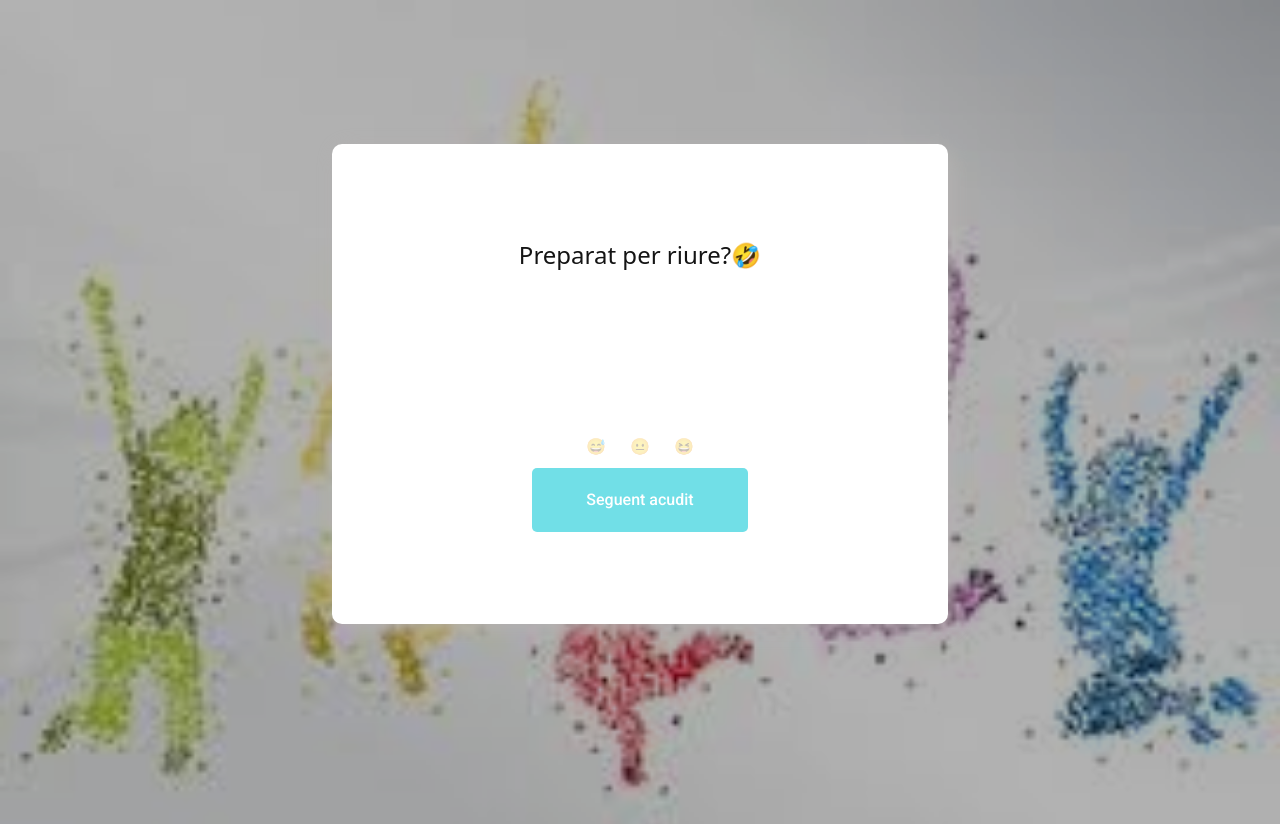
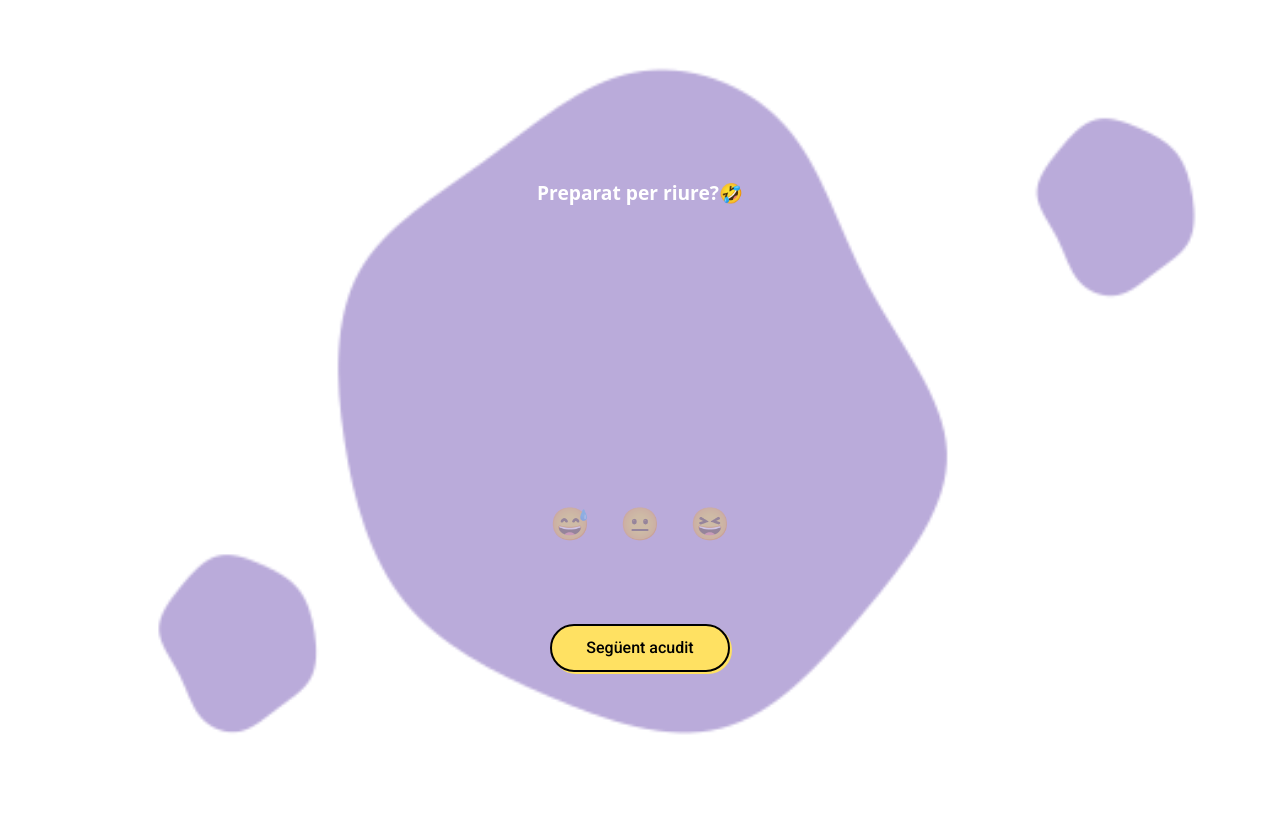
Before and after one commit to gromi1985/taskJokeNivelI, a website: page index.html in a window 1280 px wide. After the commit the page ends 800 px from the top, so only its background shows below. Drawn offline with nearby package versions, Linux system fonts and the light colour scheme; no server answers.

Commit message:
Nivel III Terminado

```diff
--- a/index.html
+++ b/index.html
@@ -20,28 +20,21 @@
   </head>
 
   <body>
-    <div class="container-fluid marco-size">
+    <div id="marco-size" class="container-fluid">
       <div id="elTiempo">
         <!-- <p></p> -->
         <!-- <p></p> -->
       </div>
-      <!-- <div class="col-sm-12 col-md-8"> -->
       <div class="row justify-content-center align-items-center">
         <div class="col-sm-10 col-md-6">
-          <div
-            class="d-flex flex-column justify-content-center align-items-center"
-            id="cuadro"
-          >
+          <div class="d-flex flex-column justify-content-between align-items-center" id="cuadro" >
             <h1 id="title">Preparat per riure?&#x1F923;</h1>
-            <div
-              id="chiste"
-              class="d-flex justify-content-center align-items-center"
-            >
+            <div id="chiste" class="d-flex justify-content-center align-items-center">
               <!-- <p >
 
                     </p> -->
             </div>
-            <div class="buttonFace">
+            <div class="buttonFace d-flex justify-content-between align-items-center">
               <button class="button-face-sad" value="1" disabled>
                 &#x1F605;
               </button>
@@ -56,12 +49,11 @@
             <button
               class="boton-request d-flex justify-content-center align-items-center"
             >
-              <span>Seguent acudit</span>
+              <span>Següent acudit</span>
             </button>
           </div>
         </div>
       </div>
-      <!-- </div> -->
     </div>
     <script src="./src/index.js" type="module"></script>
     <script
--- a/style.css
+++ b/style.css
@@ -6,46 +6,60 @@
 
 body {
 	 width: 100%;
-	height:100vh;
 	background: #f2f2f2;
 	font-family: 'Roboto', sans-serif;
-	background: linear-gradient(rgba(0, 0, 0, .3) ,rgba(0 , 0, 0, .3)), url('img/fondo-1.jpg') ;
-	background-size: cover;
 }
 
 
-.marco-size{
-	width:100vh;
-	height: 100vh;
+#marco-size{
+	width:96%;
+	height: 96vh;
+	margin:2vh 2%;
+	background-image:  url('img/blob.png') ;
+	background-repeat:no-repeat;
+	background-size:100% 100%;
 }
 
-.elTiempo{
-	margin-top:1rem;
-	margin-left:1rem;
+/* svg{
+	width:96%;
+	height: 96vh;
+} */
+#elTiempo{
+	display:flex;
 	margin-bottom:0px;
 	height: 6vh;
 	font-size: .7rem;
+	align-items:center;
+	flex-wrap:nowrap;
+	width: 100px;
 }
 
+	#elTiempo>p,
+    #elTiempo>img{
+	width: 3rem;
+	height:3rem;
+	margin-bottom: 0px;
+	font-size: 1.2rem;
+	}
+
+
 #cuadro{
-	/* height: auto; */
-    height:60vh;
-	margin-top:18vh;
-	margin-bottom: 25vh;
+    height:70vh;
+	margin-top:10vh;
+	margin-bottom: 10vh;
 	padding-top:4vh;
 	padding-bottom:4vh;
 	border-radius:10px;
-	box-shadow: 5px 5px 20px rgb(180, 177, 177);
-	background: white;
+	background: transparent;
 }
 
 
 
 #title {
-	font-size: 1.5em;
-	font-weight: 500;
+	font-size: 1.2rem;
+	font-weight:bold;
+	color: white;
 	text-align: center;
-	color: #141414;
 	padding: 5px 10px;
 	margin-bottom: 0px;
 }
@@ -57,21 +71,25 @@ body {
 .boton-request {
     display:block;
     margin: 0 auto;
-	width: 35%;
-	min-height: 8vh;
-	background-color:#71DFE7;
+	width: 180px;
+	min-height: 6vh;
+	background-color:#FFE162;
 	color: white;
 	font-family: 'Roboto', sans-serif;
-	font-size: 1.5rem;
+	font-size: 1.1rem;
 	font-weight: 500;
 	cursor:grab;
 	transition: .3s ease all;
-	border-radius: 5px;
-	border: 0px;
+	border-radius: 25px;
+	border: 2px solid black;
+	box-shadow: 2px 2px #FFE162;
+	padding-left:20px;
+	padding-right: 20px;
 }
 
 .boton-request>span{
 	font-size:1rem;
+	color:black;
 }
 
 .boton-request:hover{
@@ -88,49 +106,50 @@ body {
     text-align: center;
     border-radius: 5px;
     margin:0 auto;
+	color:white;
+	font-weight: 300;
 }
 
  #chiste{
 	height:20vh;
+	font-size:2rem;
 }
 
 /* Botones o Emojis de calificacion(valoracion) del Joke */
+.buttonFace{
+	height: 4rem;
+	width: 200px;
+}
 .buttonFace>button{
 	border:none;
 	background:none;
 	margin:0 10px 10px;
-
+	font-size:2.0rem;
 }
 
 .buttonFace>button:hover{
-	font-size: 1.5rem;
+	font-size: 2.5rem;
 	cursor:grab;
 	overflow: hidden;
 }
 
-/* Emoji de cara contenta al costat del titulo */
-img{
-	width: 20px;
-	height:20px;
+.dataWeather-img{
+	border-right: black solid 2px;
 }
 
-.dataWeather{
+@media (max-width: 729px) {
+	#chiste{
+		width: 350px;
 		font-size:1rem;
 	}
+	.buttonFace>button{
+		font-size:1.5rem;
+	}
+  }
 
-/* @media (height > 400px) {
-    body { line-height: 1.4; }
-
+@media(min-width:730px){
 	#chiste{
-		min-height:20vh;
+		font-size:1.2rem;
+		width:380px;
 	}
-} */
-
-/* @media (height < 400px) {
-    body { line-height: 1.4; }
-
-	#cuadro > #chiste{
-		font-size:.6rem;
-
 }
-} */
```
Lines whose indentation alone changed are shown as unchanged.
